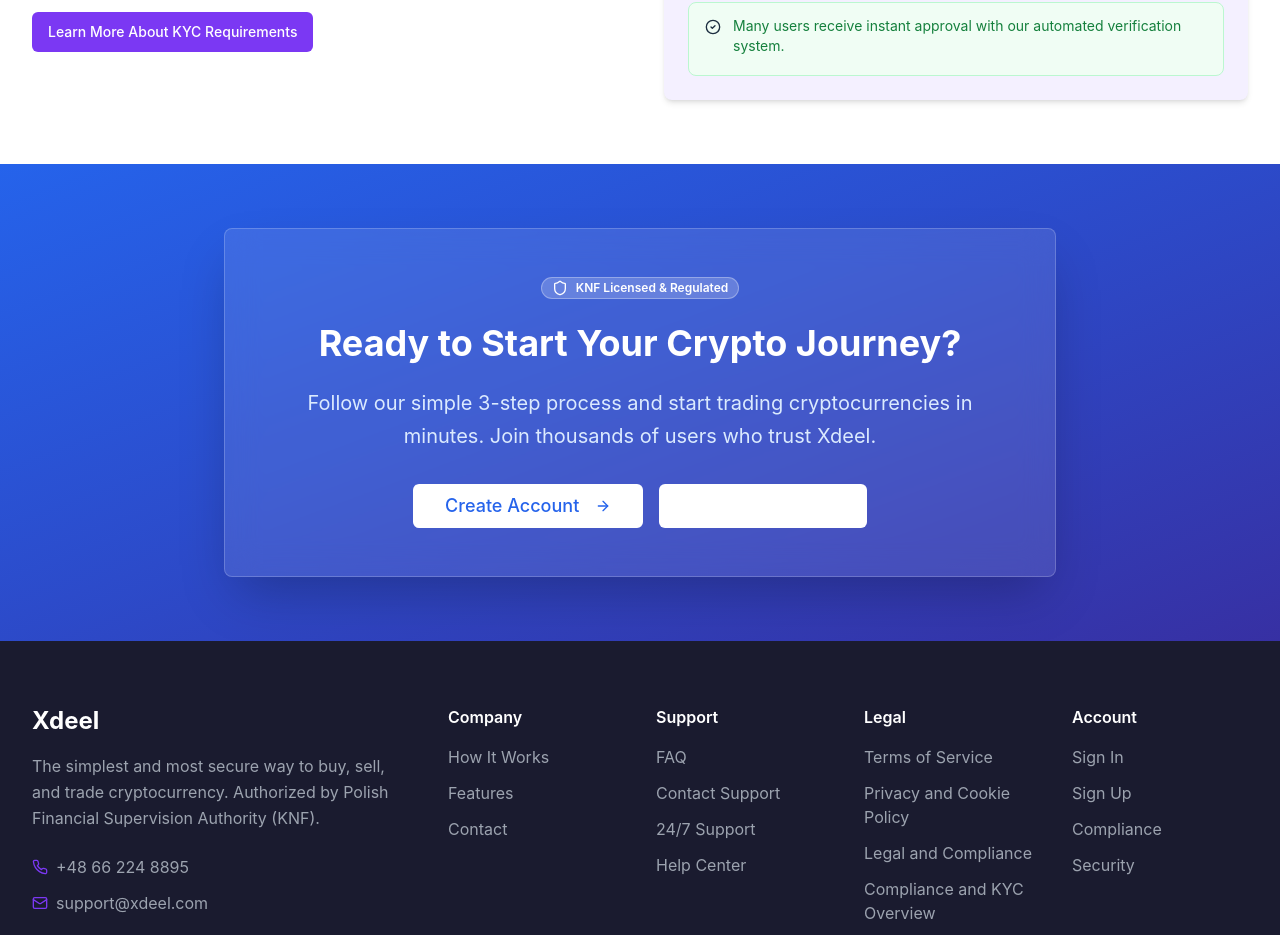
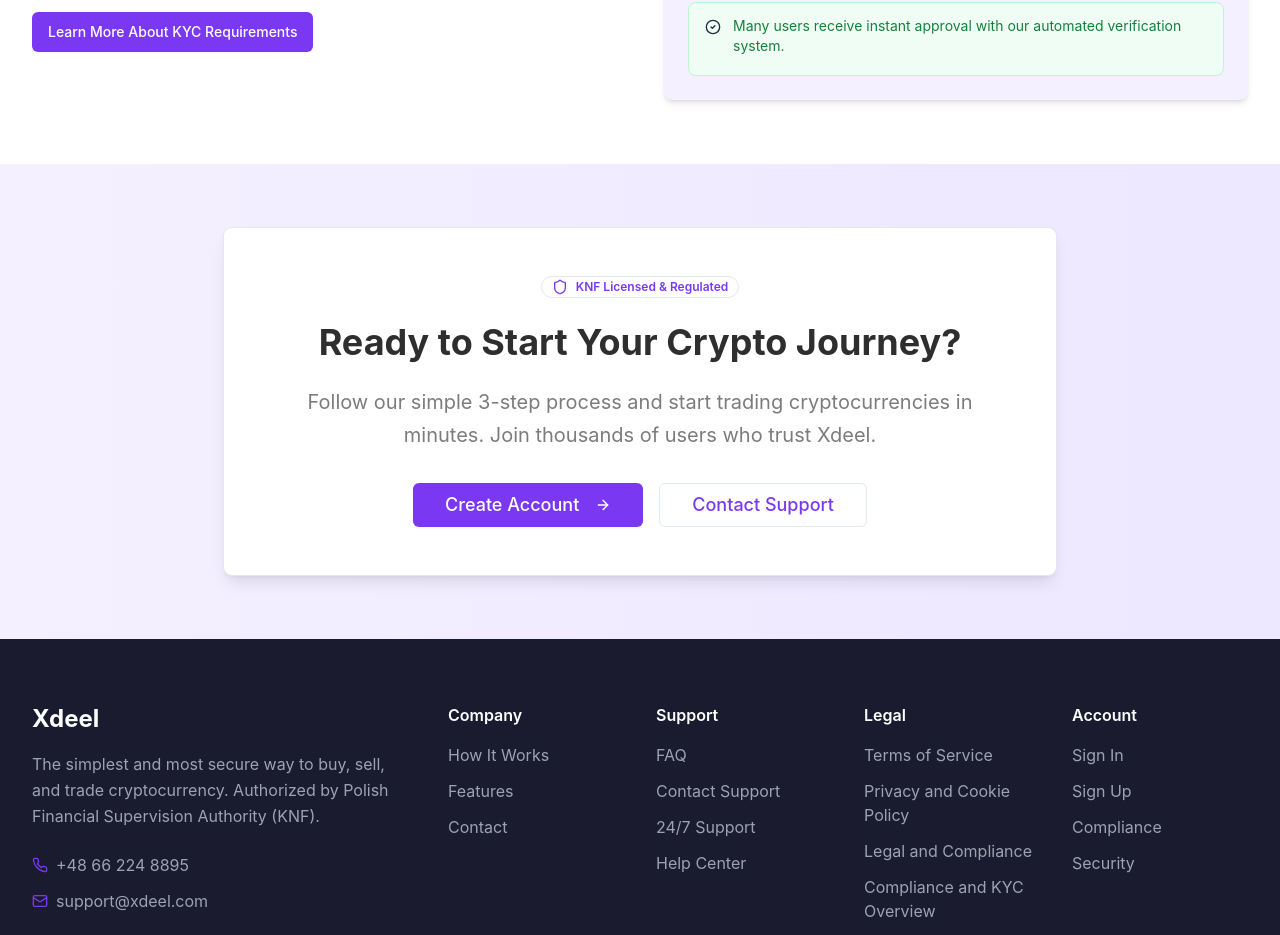
Before and after one commit to cidrus-money-org/xdeel-nexus-web, a React (Vite) app: page /how-it-works in a window 1280 px wide. Shown: the part 3272-4207 px from the top of the page. Built offline with nearby package versions, Linux system fonts and the light colour scheme.

Commit message:
Refactor CTA section background
Updated the final CTA section's background to a lavender/soft purple gradient, aligning with the Xdeel brand style. Maintained contrast for the CTA box and buttons, and ensured the section feels soft and trustworthy.

```diff
--- a/src/components/how-it-works/CTASection.tsx
+++ b/src/components/how-it-works/CTASection.tsx
@@ -7,36 +7,36 @@ import { Link } from "react-router-dom";
 
 export const CTASection = () => {
   return (
-    <section className="py-16 bg-gradient-to-br from-blue-600 via-blue-700 to-indigo-800 relative overflow-hidden">
-      <div className="absolute inset-0 bg-grid-white/[0.1] bg-[size:32px_32px]"></div>
-      <div className="absolute inset-0 bg-gradient-to-br from-blue-600/90 to-indigo-800/90"></div>
+    <section className="py-16 bg-gradient-to-r from-[#F4F0FF] to-[#EDE7FF] relative overflow-hidden">
+      {/* Subtle background pattern */}
+      <div className="absolute inset-0 bg-grid-white/[0.05] bg-[size:32px_32px]"></div>
 
       <div className="max-w-4xl mx-auto px-4 sm:px-6 lg:px-8 relative">
-        <Card className="bg-white/10 backdrop-blur-lg border-white/20 shadow-2xl">
+        <Card className="bg-white shadow-lg ring-1 ring-gray-200 border-0">
           <CardContent className="p-12 text-center">
-            <Badge variant="secondary" className="mb-6 bg-white/20 text-white border-white/30">
+            <Badge variant="secondary" className="mb-6 bg-xdeel-primary/10 text-xdeel-primary border-xdeel-primary/20">
               <Shield className="w-4 h-4 mr-2" />
               KNF Licensed & Regulated
             </Badge>
 
-            <h2 className="text-3xl lg:text-4xl font-bold text-white mb-6">
+            <h2 className="text-3xl lg:text-4xl font-bold text-xdeel-dark mb-6">
               Ready to Start Your Crypto Journey?
             </h2>
 
-            <p className="text-xl text-blue-100 mb-8 max-w-2xl mx-auto leading-relaxed">
+            <p className="text-xl text-xdeel-gray mb-8 max-w-2xl mx-auto leading-relaxed">
               Follow our simple 3-step process and start trading cryptocurrencies in minutes.
               Join thousands of users who trust Xdeel.
             </p>
 
             <div className="flex flex-col sm:flex-row gap-4 justify-center items-center">
               <Link to="/signup">
-                <Button size="lg" className="bg-white text-blue-600 hover:bg-blue-50 px-8 py-3 text-lg">
+                <Button size="lg" className="bg-xdeel-primary hover:bg-xdeel-primary-dark text-white px-8 py-3 text-lg">
                   Create Account
                   <ArrowRight className="w-5 h-5 ml-2" />
                 </Button>
               </Link>
               <Link to="/contact">
-                <Button size="lg" variant="outline" className="border-white/30 text-white hover:bg-white/10 px-8 py-3 text-lg">
+                <Button size="lg" variant="outline" className="border-xdeel-primary/30 text-xdeel-primary hover:bg-xdeel-primary/5 px-8 py-3 text-lg">
                   Contact Support
                 </Button>
               </Link>
```
